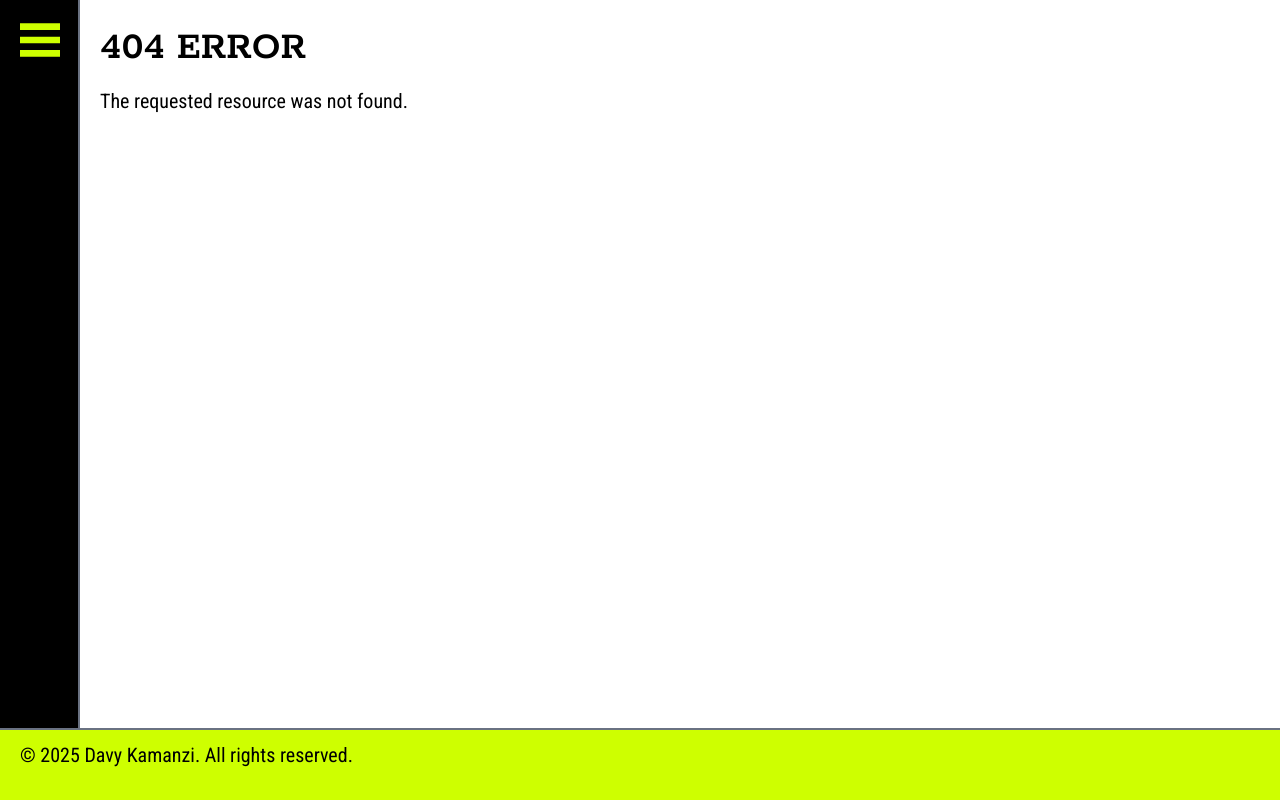
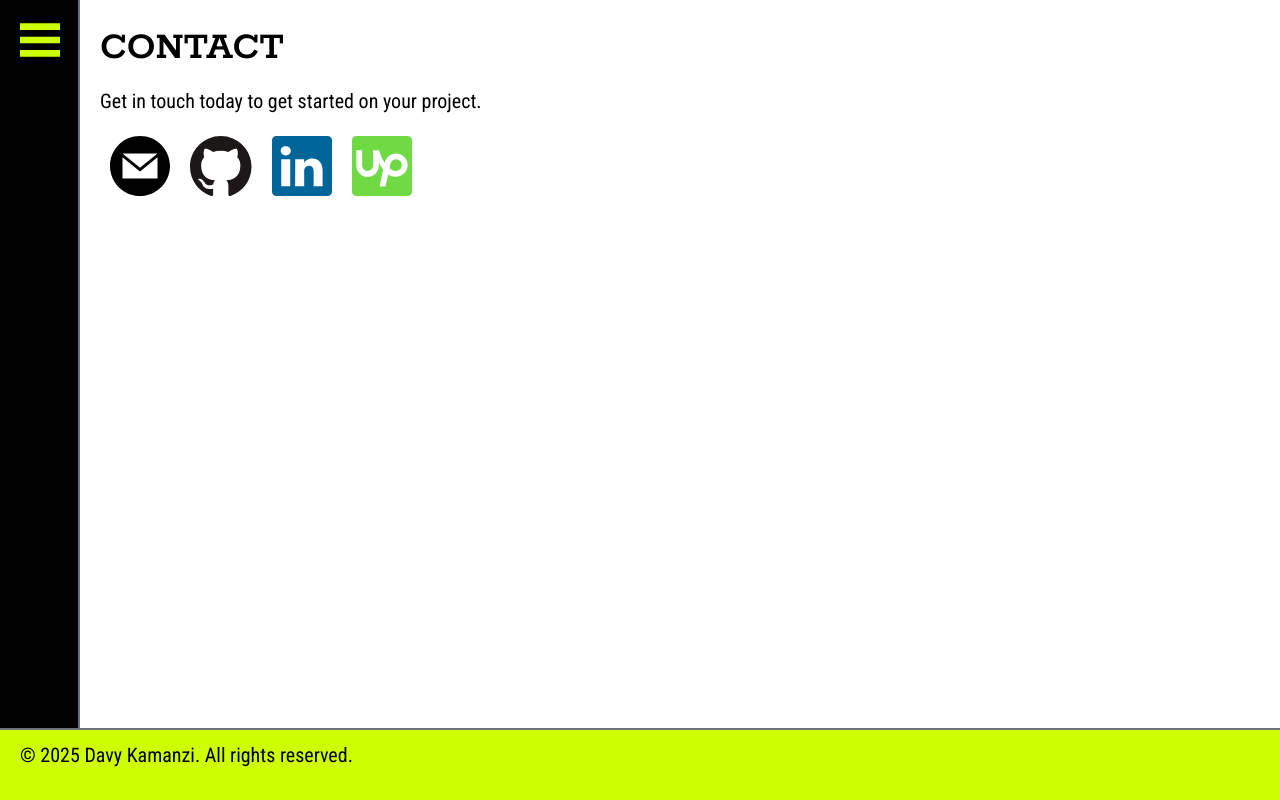
Before and after one commit to DavyK17/portfolio, a SvelteKit app: page /contact in a window 1280 px wide. Before the commit this address had no page. Built offline with nearby package versions, Linux system fonts and the light colour scheme.

Commit message:
Adding contact page

```diff
--- a/src/app.css
+++ b/src/app.css
@@ -144,4 +144,12 @@
 			}
 		}
 	}
+
+	/* Contacts */
+	.contact-icons {
+		@apply flex items-center max-md:justify-center;
+		svg {
+			@apply mx-2 h-12 transition-opacity duration-150 ease-in-out hover:opacity-80;
+		}
+	}
 }
--- /dev/null
+++ b/src/routes/contact/+page.svelte
@@ -0,0 +1,11 @@
+<script lang="ts">
+	import { contacts } from "$lib/helpers";
+</script>
+
+<h2 class="uppercase">Contact</h2>
+<p>Get in touch today to get started on your project.</p>
+<div class="contact-icons">
+	{#each contacts as { name, link, logo } (name)}
+		<a href={link} target="_blank" rel="noreferrer" title={name}><svelte:component this={logo} aria-label={name} /></a>
+	{/each}
+</div>
```
